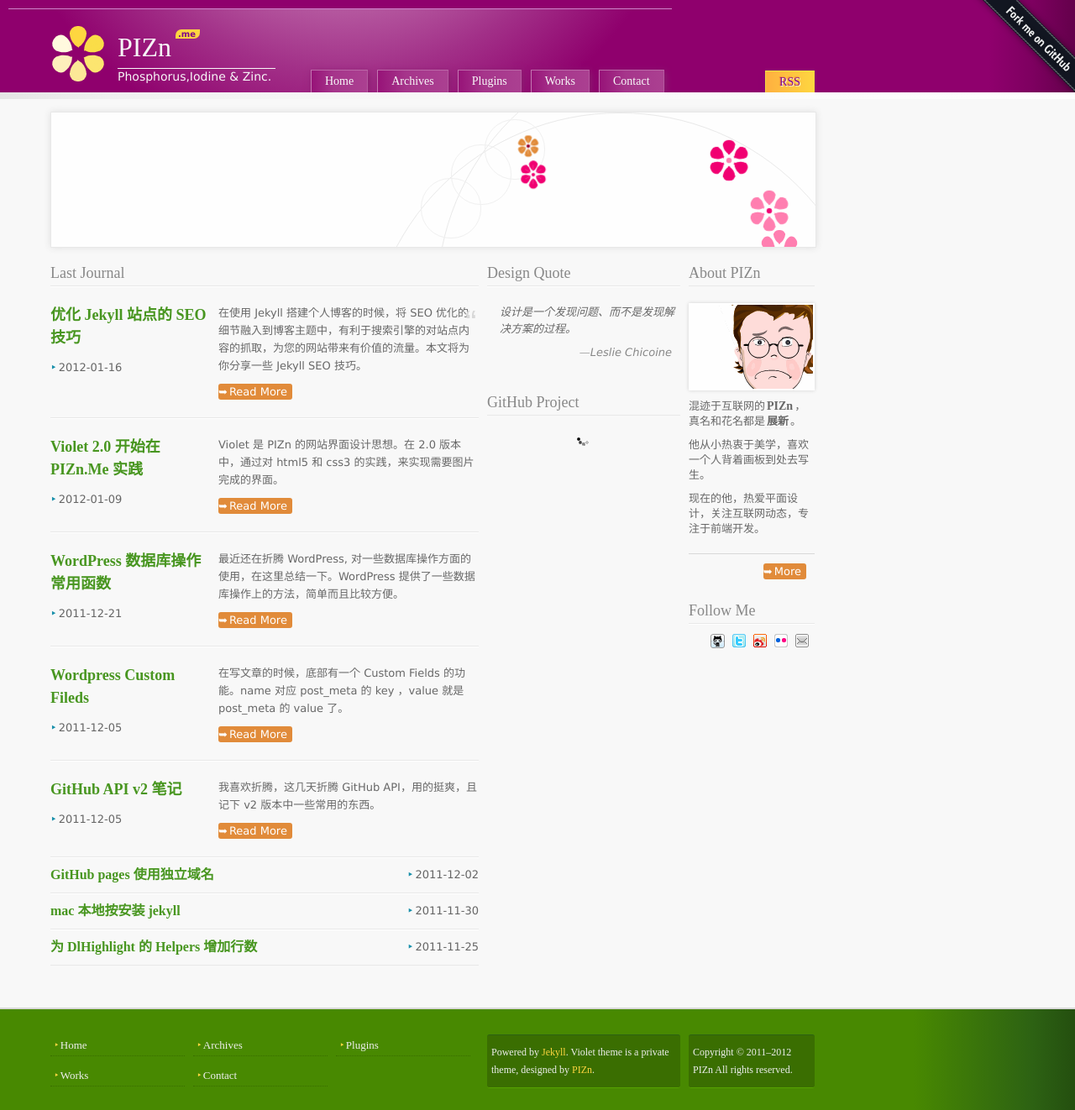
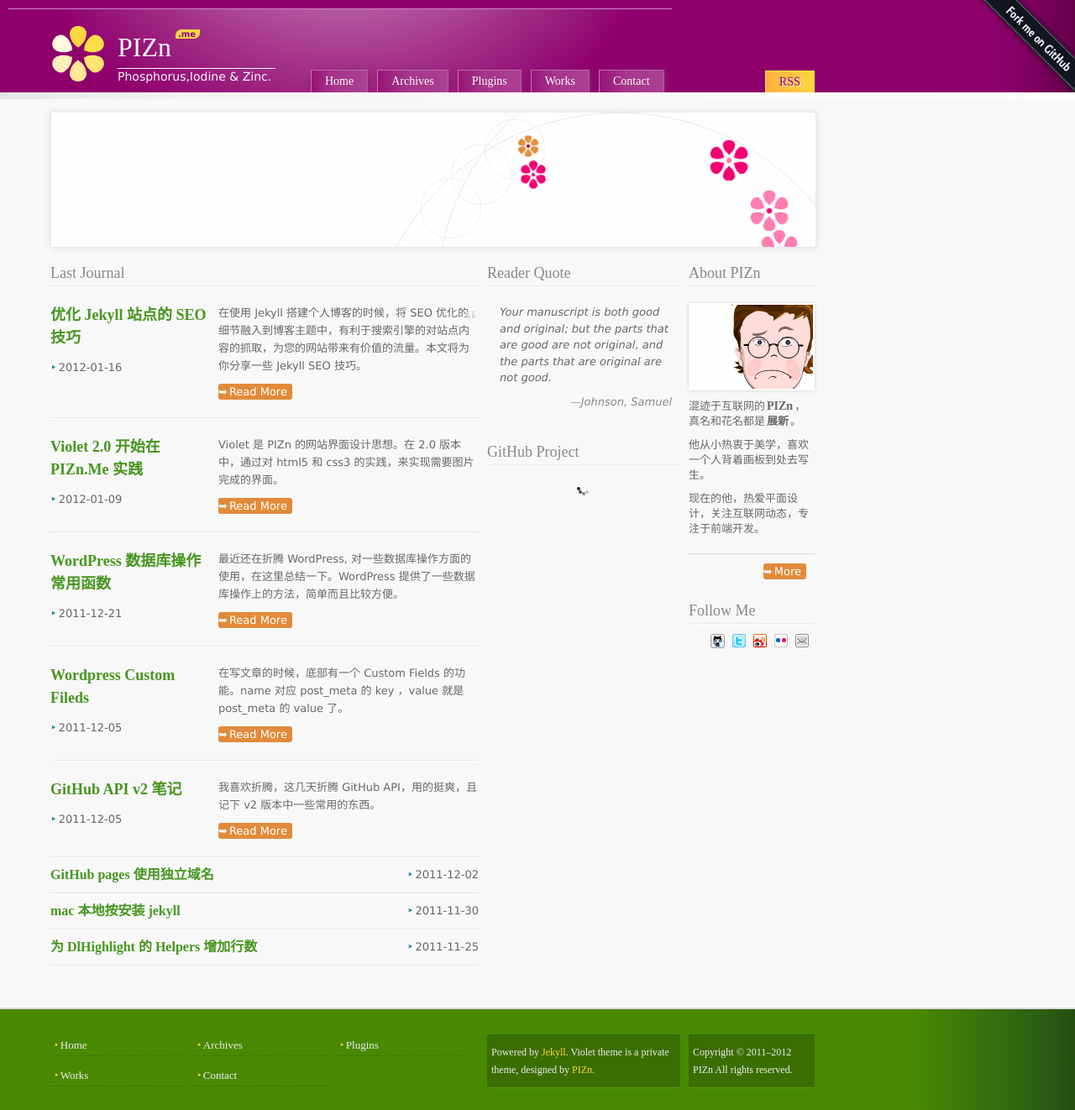
Before and after one commit to pizn/pizn.github.com, a Jekyll site: the page built from index.html, in a window 1280 px wide. Shown: the whole page at 84% size. Built offline with Jekyll 4.4.1, drawn with Linux system fonts in a browser that asks for light colours; Markdown is read by kramdown in place of the engine named in the settings; comment, search, counter and statistics services are not loaded.

Commit message:
edit quote

```diff
--- a/_includes/quote.html
+++ b/_includes/quote.html
@@ -1,5 +1,5 @@
-					<article class="v-quote-list">
+                    <article class="v-quote-list">
                         <div class="rquote"><span>&#8220;</span></div>
-                        <p>设计是一个发现问题、而不是发现解决方案的过程。</p>
-                        <p class="quote-author"><span>&mdash;</span>Leslie Chicoine</p>
+                        <p>Your manuscript is both good and original; but the parts that are good are not original, and the parts that are original are not good.</p>
+                        <p class="quote-author"><span>&mdash;</span>Johnson, Samuel</p>
                     </article>
--- a/index.html
+++ b/index.html
@@ -5,7 +5,7 @@
 keywords: PIZn, GitHub, Jekyll, Plugins, Works, Archives, Quotes, Violet, css, html, javascript, wordpress, logo, design, geek
 isIndex: true
 ---
-	<div class="banner">
+    <div class="banner">
         <div class="ui-grid-25 ui-grid-bottom ui-grid-right">
             <div class="ui-grid-23 banner-cnt" id="J_banner">
             </div><!-- //banner-cnt -->
@@ -13,7 +13,7 @@
     </div><!-- //banner -->
 
     <section class="content fn-clear">
-		<div class="ui-grid-25 ui-grid-right content-top">
+        <div class="ui-grid-25 ui-grid-right content-top">
             <section class="ui-grid-13 violet-journal">
                 <h4 class="v-section-tit">Last Journal</h4>
                 {% for rpost in site.posts limit:5 %}
@@ -32,12 +32,12 @@
                 <article class="v-post-list fn-clear">
                     <p class="v-date"><span>&#8227;</span><time pubdate="{{ npost.date | date_to_utc | date: '%Y-%m-%d' }}">{{ npost.date | date_to_utc | date: "%Y-%m-%d" }}</time></p>
                     <h3 class="v-post-title"><a href="{{ npost.url }}" title="{{ npost.title }}" rel="bookmark">{{ npost.title }}</a></h3>
- 	            </article><!-- //v-post-list -->
+                </article><!-- //v-post-list -->
                 {% endfor %}
             </section><!-- //Journal -->
             <section class="ui-grid-6">
                 <div class="violet-quotes">
-                    <h4 class="v-section-tit">Design Quote</h4>
+                    <h4 class="v-section-tit">Reader Quote</h4>
                     {% include quote.html %}
                 </div><!-- //violet-quotes -->
                 <div class="violet-project" id="J_porject">
```
